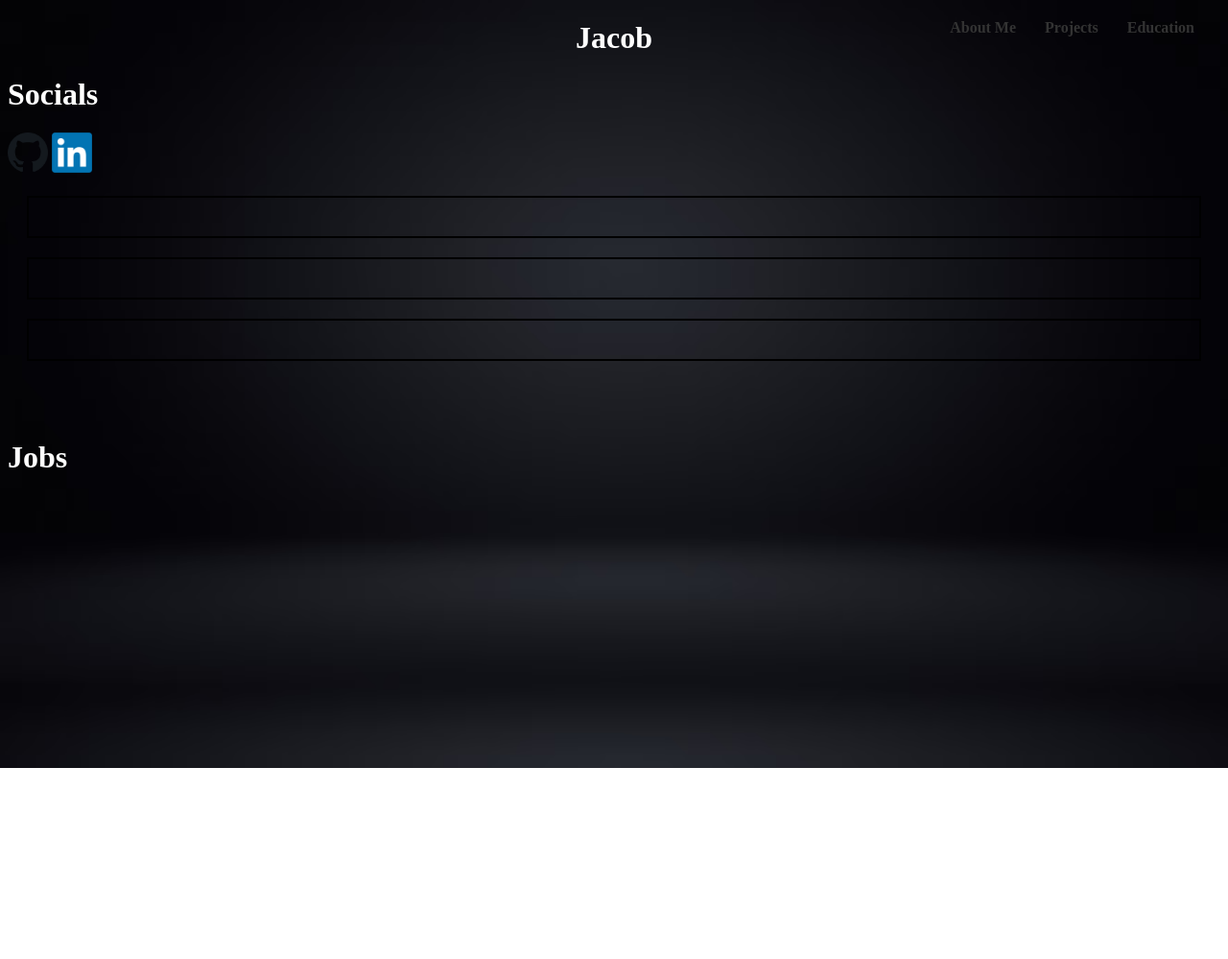
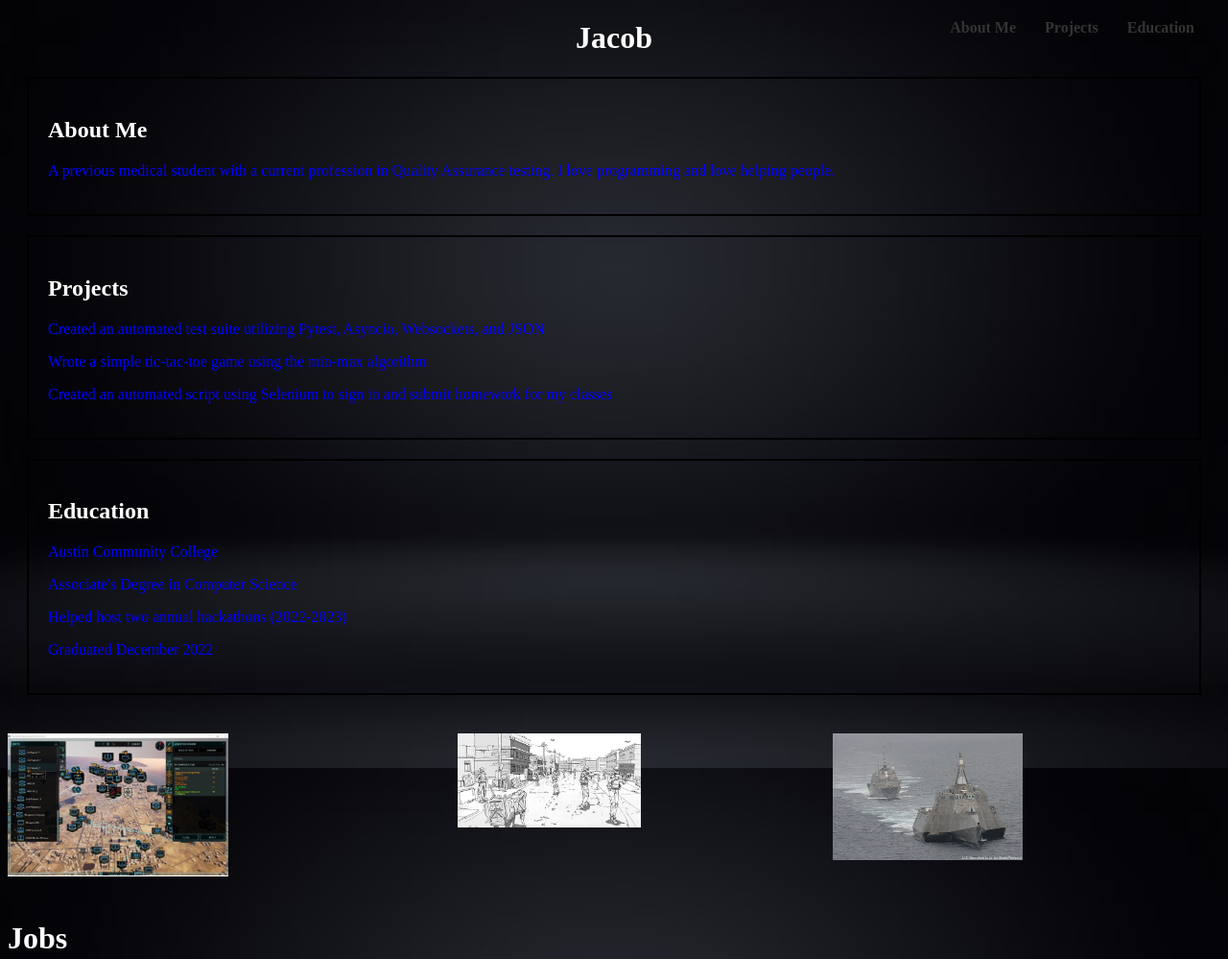
Before and after one commit to duhbaconstripz/jacobsierra, a plain HTML site: page index.html in a window 1280 px wide. Shown: the top 999 px of the page at 96% size. Before the commit the page ends 800 px from the top, so only its background shows below. Drawn offline with Linux system fonts and the light colour scheme.

Commit message:
fixed up index.html, I accidentally pushed a version with the content deleted...oops.

```diff
--- a/index.html
+++ b/index.html
@@ -40,37 +40,54 @@
     <a href="#education">Education</a>
 </nav>
 
+
+<main>
+    <!-- About Me Section -->
+    <section id="about-me" class="about-me">
+        <h1>About Me</h1>
+        <p>A previous medical student with a current profession in Quality Assurance testing. I love programming and love
+            helping people. </p>
+    </section>
+
+    <!-- Projects Section -->
+    <section id="projects" class="projects">
+        <h1>Projects</h1>
+        <p>Created an automated test suite utilizing Pytest, Asyncio, Websockets, and JSON</p>
+        <p>Wrote a simple tic-tac-toe game using the min-max algorithm</p>
+        <p>Created an automated script using Selenium to sign in and submit homework for my classes</p>
+    </section>
+
+    <!-- Education Section -->
+    <section id="education" class="education">
+        <h1>Education</h1>
+        <p>Austin Community College</p>
+        <p>Associate's Degree in Computer Science</p>
+        <p>Helped host two annual hackathons (2022-2023)</p>
+        <p>Graduated December 2022</p>
+    </section>
+
+    <div class="carousel">
+        <a href="https://www.darpa.mil/news-events/2021-06-22"><img class="carousel__image active" src="images/projects/PROTEUS.png" alt="ULTRA PROTEUS"></a>
+        <a href="https://www.darpa.mil/program/squad-x"><img class="carousel__image" src="images/projects/squad-x.jpg" alt="SQUAD-X"></a>
+        <a href="https://www.cubic.com/news-events/news/cubic-feature-immersive-courseware-littoral-combat-ship-training-program-navy"><img class="carousel__image" src="images/projects/LCSship.png" alt="LCS Ship"></a>
+    </div>
+
+
+
+    <h1>Jobs</h1>
+
+</main>
+
 <footer class="socials">
     <h1>Socials</h1>
     <a href="https://github.com/jakeupz"><img class="social-icon" src="images/githubimg.png" alt="Github Logo"></a>
     <a href="https://www.linkedin.com/in/jacob-sierra/"><img class="social-icon" src="images/linkedin.png" alt="LinkedIn Logo"></a>
 </footer>
 
-<main>
-    <!-- About Me Section -->
-    <section id="about-me" class="about-me">
-        <!-- Content goes here -->
-    </section>
-
-    <!-- Projects Section -->
-    <section id="projects" class="projects">
-        <!-- Content goes here -->
-    </section>
-
-    <!-- Education Section -->
-    <section id="education" class="education">
-        <!-- Content goes here -->
-    </section>
-
-    <div class="carousel">
-        <!-- Carousel images go here -->
-    </div>
-
-    <h1>Jobs</h1>
-</main>
 
 <!-- Scripts -->
 <script src="js/index.js"></script>
+
 </body>
 
 </html>
```
